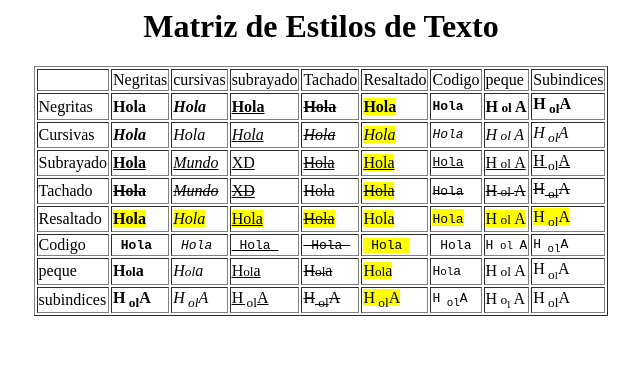
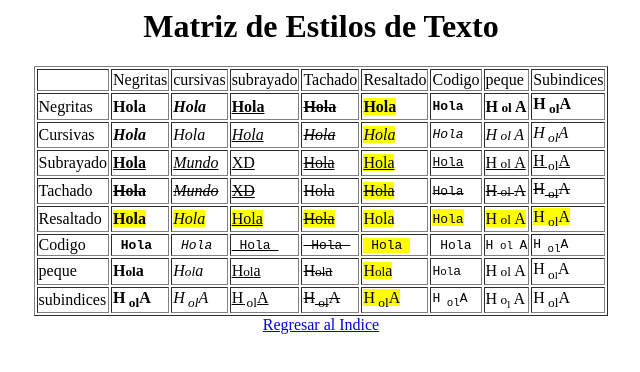
Before and after one commit to citlalyxd/citlalyxd.github.io, a plain HTML site: page practica1.html in a window 1280 px wide. Shown: the whole page, without its empty margins (319-959 px from the left). Drawn offline with Linux system fonts and the light colour scheme.

Commit message:
Update practica1.html

```diff
--- a/practica1.html
+++ b/practica1.html
@@ -116,7 +116,7 @@
 </tr>
 </table>
 
-
+<center><a href="index.html">Regresar al Indice</a></center>
 
 </body>
 </html>
```
